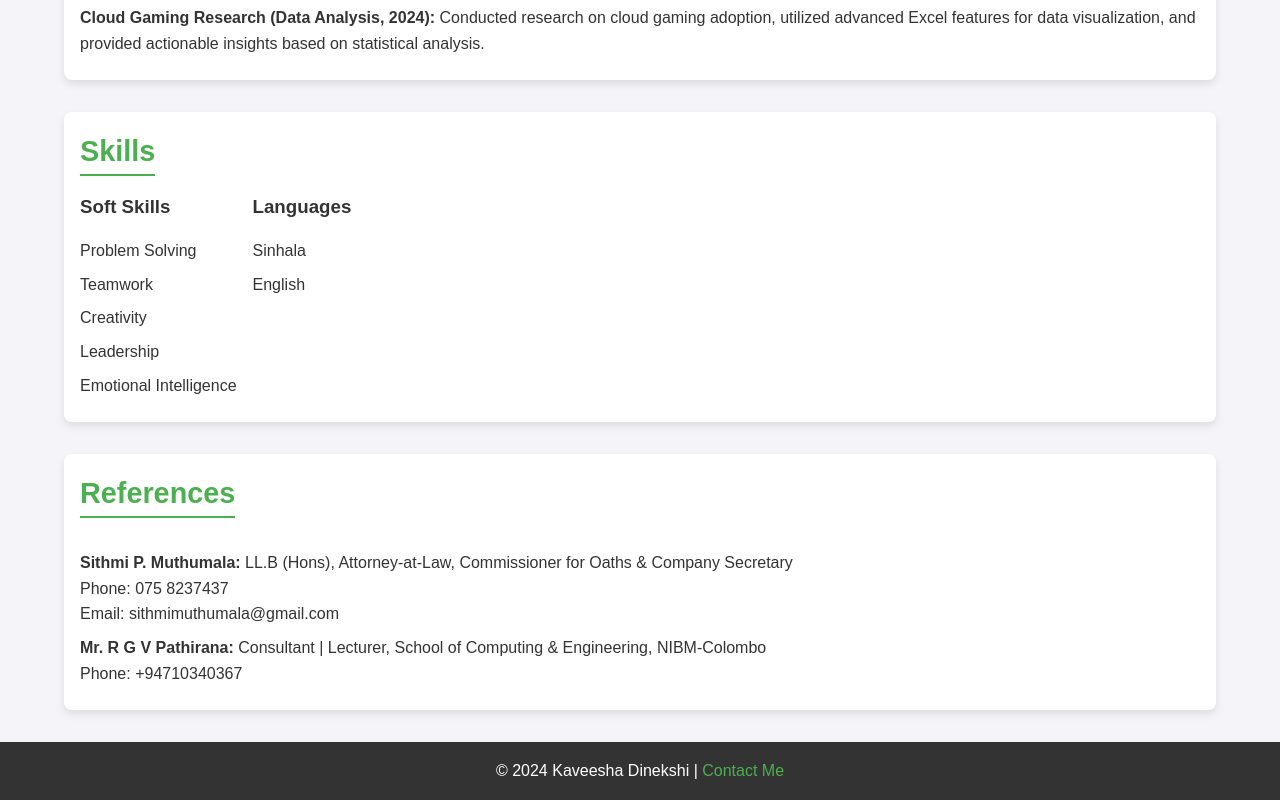
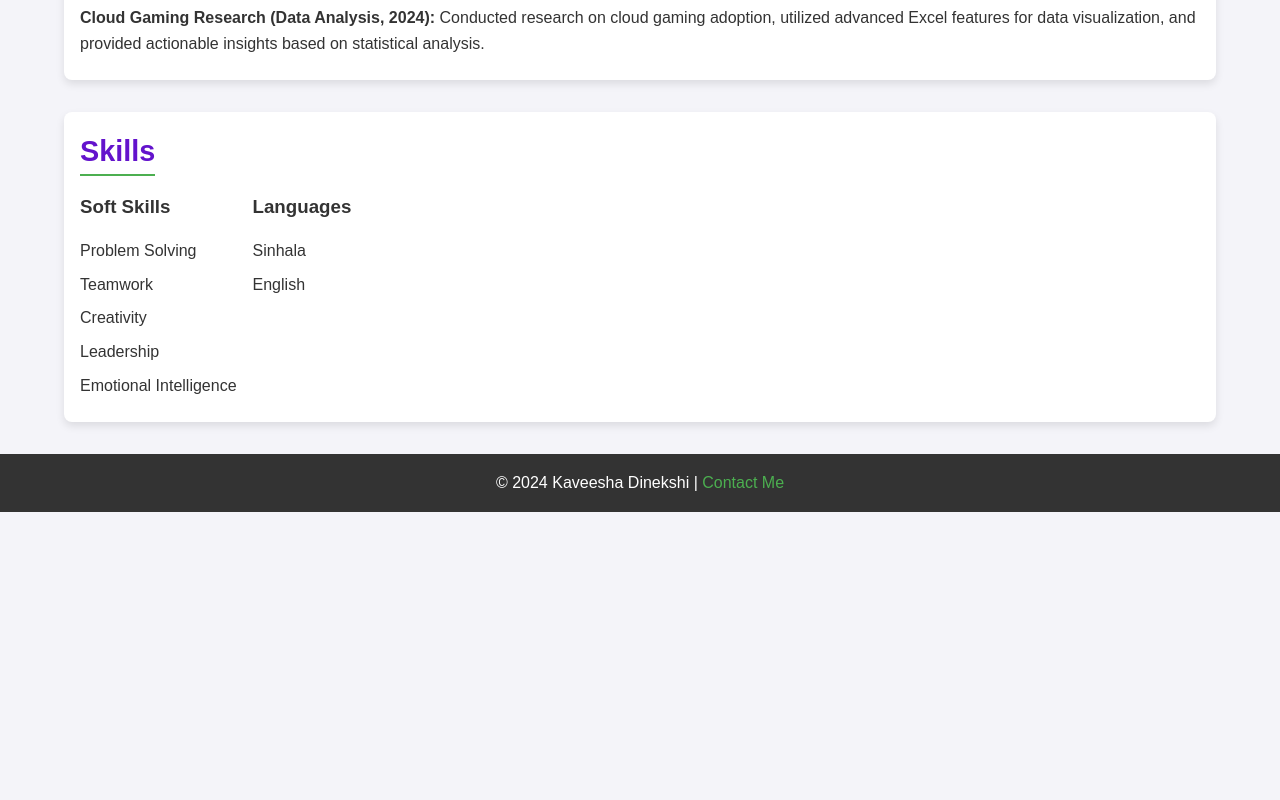
Before and after one commit to Kdinekshi/Portfolio, a plain HTML site: page index.html in a window 1280 px wide. Shown: the part 627-1427 px from the top of the page. After the commit the page ends 1139 px from the top, so only its background shows below. Drawn offline with Linux system fonts and the light colour scheme; files whose address does not match are found by name.

Commit message:
change the style

```diff
--- a/index.html
+++ b/index.html
@@ -62,21 +62,7 @@
             </div>
         </section>
 
-        <!-- References Section -->
-        <section class="references">
-            <h2 class="section-title">References</h2>
-            <ul>
-                <li>
-                    <strong>Sithmi P. Muthumala:</strong> LL.B (Hons), Attorney-at-Law, Commissioner for Oaths & Company Secretary<br>
-                    Phone: 075 8237437<br>
-                    Email: sithmimuthumala@gmail.com
-                </li>
-                <li>
-                    <strong>Mr. R G V Pathirana:</strong> Consultant | Lecturer, School of Computing & Engineering, NIBM-Colombo<br>
-                    Phone: +94710340367
-                </li>
-            </ul>
-        </section>
+
     </div>
 
     <footer>
--- a/style.css
+++ b/style.css
@@ -39,7 +39,7 @@ header h1 {
 .section-title {
     font-size: 1.8rem;
     margin-bottom: 1rem;
-    color: #4CAF50;
+    color: #6313cc;
     border-bottom: 2px solid #4CAF50;
     display: inline-block;
 }
```
